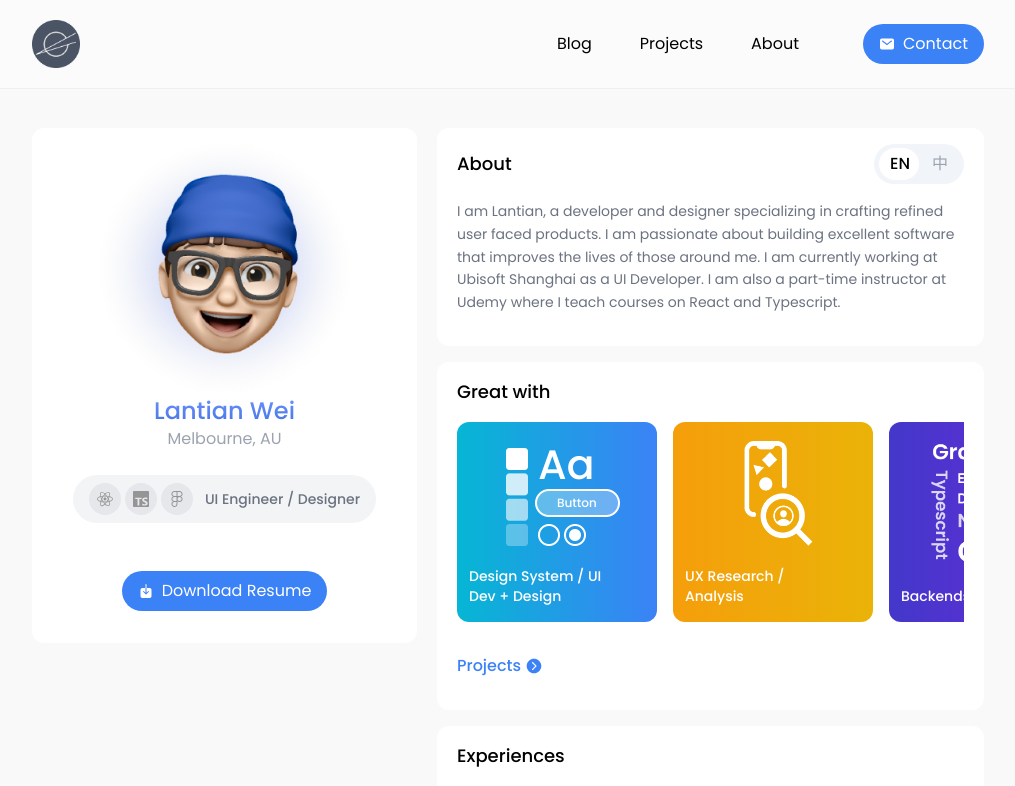
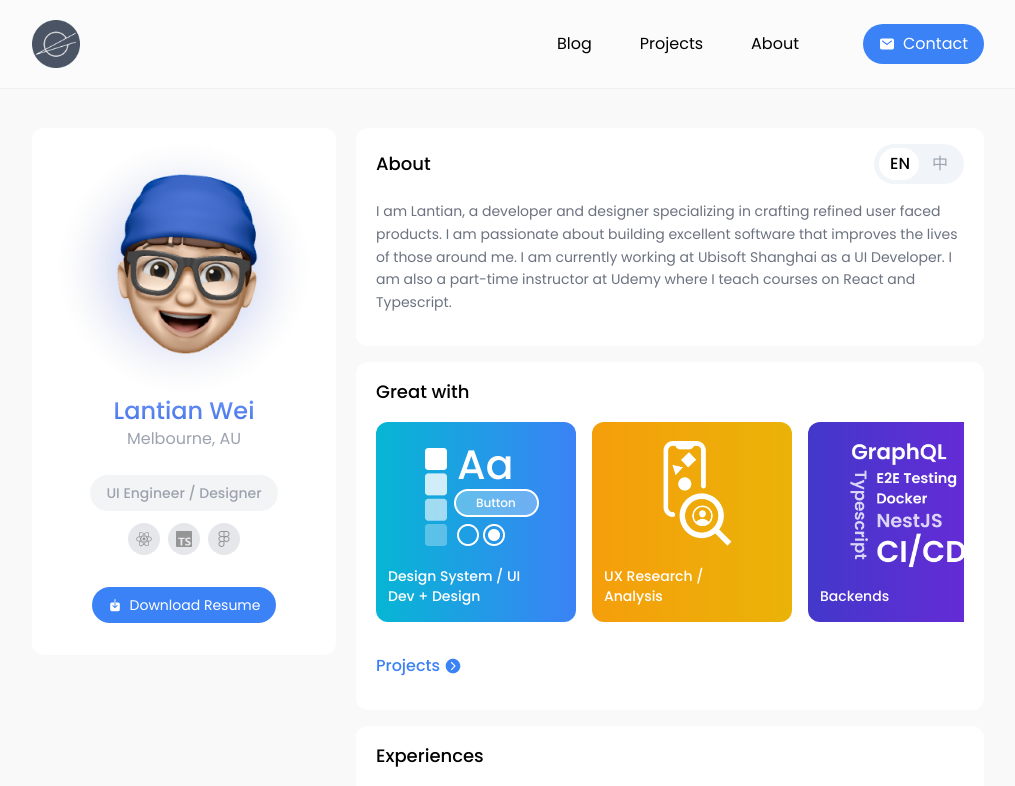
Before and after one commit to weilantian/lantian-web, a Next.js app: page /about in a window 1280 px wide. Shown: the top 786 px of the page, without its empty margins (132-1147 px from the left). Built offline with nearby package versions, Linux system fonts and the light colour scheme.

Commit message:
feat: layout refresh

```diff
--- a/components/About/NameCard.tsx
+++ b/components/About/NameCard.tsx
@@ -5,13 +5,16 @@ import { IoDownload } from "react-icons/io5";
 
 const NameCard: FC = () => {
   return (
-    <div className=" md:sticky top-[120px] col-span-12 md:col-span-5 ">
+    <div className=" md:sticky top-[120px]  ">
       <div className=" bg-white w-full flex justify-center items-center flex-col px-4 pt-4 pb-8 rounded-xl">
         <Image alt="" width={256} height={256} src="/profile.png" />
         <h1 className=" text-2xl font-medium pretty-text">Lantian Wei</h1>
         <h3 className=" text-gray-400 text-md">Melbourne, AU</h3>
-        <span className=" mt-3 px-4 py-2 flex text-xs lg:text-sm text-gray-500 items-center mt-6 bg-gray-100 font-medium rounded-full">
-          <div className=" mr-3 space-x-1 flex items-center">
+
+        <span className="  px-4 py-2 flex text-xs lg:text-sm text-gray-400 items-center mt-6 bg-gray-100 font-medium rounded-full">
+          UI Engineer / Designer
+        </span>
+        <div className=" mt-3 space-x-2 flex items-center justify-center">
           <span className="flex w-8 h-8 bg-gray-200 rounded-full items-center justify-center">
             <SiReact color="#959595" size={16} />
           </span>
@@ -22,9 +25,7 @@ const NameCard: FC = () => {
             <SiFigma color="#959595" size={16} />
           </span>
         </div>
-          UI Engineer / Designer
-        </span>
-        <button className=" mt-12 flex hidden md:flex z-30  items-center rounded-full text-white bg-blue-500 px-4 py-2">
+        <button className=" mt-8 flex hidden md:flex z-30 text-sm  items-center rounded-full text-white bg-blue-500 px-4 py-2">
           <IoDownload className="mr-2" />
           Download Resume
         </button>
--- a/pages/about.tsx
+++ b/pages/about.tsx
@@ -24,10 +24,10 @@ const About: FC = () => {
       </Head>
 
       <div className="  max-w-[1000px] px-4 md:px-6  mx-auto gap-5 mt-32 grid grid-cols-12">
-        <div className=" relative  col-span-12 md:col-span-5 ">
+        <div className=" relative  col-span-12 md:col-span-4 ">
           <NameCard />
         </div>
-        <div className="col-span-12 md:col-span-7">
+        <div className="col-span-12 md:col-span-8">
           <BriefTexts />
 
           <SkillSet />
```
Lines whose indentation alone changed are shown as unchanged.
